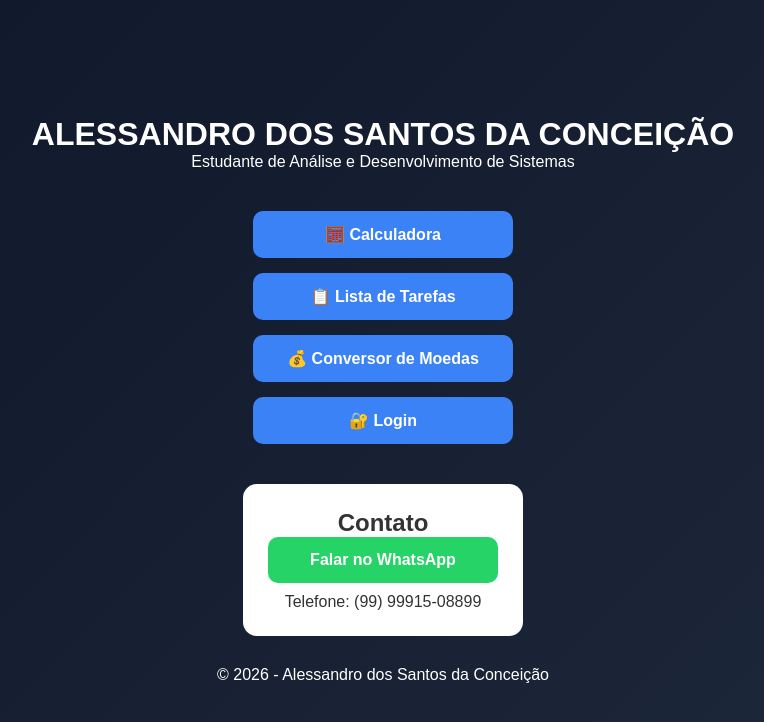
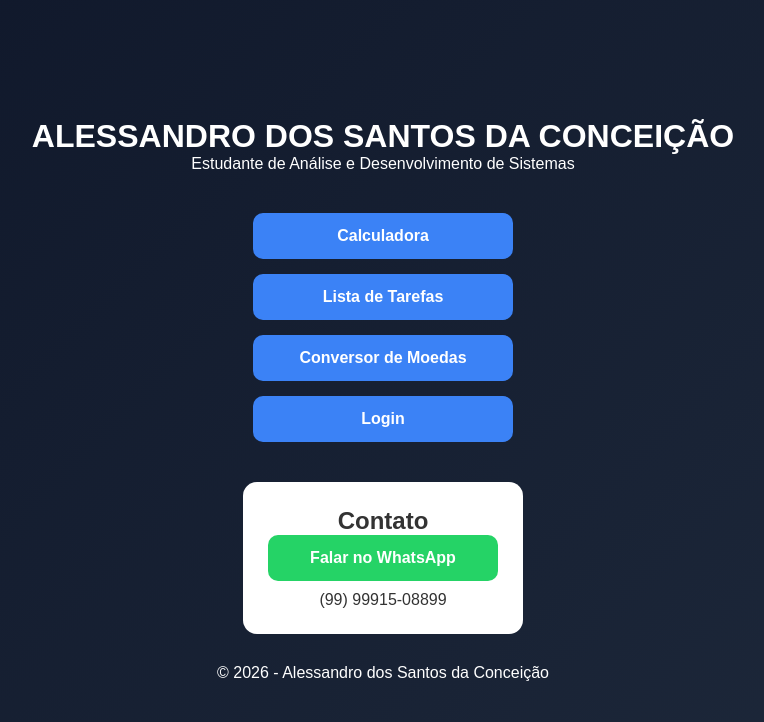
Before and after one commit to Alessandrodev-prog/meu-portfolio, a plain HTML site: page index.html in a window 1280 px wide. Shown: the whole page, without its empty margins (257-1021 px from the left). Drawn offline with Linux system fonts and the light colour scheme.

Commit message:
Update index.html

```diff
--- a/index.html
+++ b/index.html
@@ -4,7 +4,7 @@
 <meta charset="UTF-8">
 <meta name="viewport" content="width=device-width, initial-scale=1.0">
 
-<title>Portfólio - Alessandro</title>
+<title>Portfólio Profissional</title>
 
 <link rel="stylesheet" href="style.css">
 </head>
@@ -12,46 +12,40 @@
 <body>
 
 <header>
-
 <h1>ALESSANDRO DOS SANTOS DA CONCEIÇÃO</h1>
 <p>Estudante de Análise e Desenvolvimento de Sistemas</p>
-
 </header>
 
 
-<section class="menu">
+<nav class="menu">
 
-<a href="./calculadora-js/index.html" target="_blank">🧮 Calculadora</a>
+<a href="./calculadora-js/">Calculadora</a>
 
-<a href="./lista-tarefas/index.html" target="_blank">📋 Lista de Tarefas</a>
+<a href="./lista-tarefas/">Lista de Tarefas</a>
 
-<a href="./Conversor-moedas/index.html" target="_blank">💰 Conversor de Moedas</a>
+<a href="./conversor-moedas/">Conversor de Moedas</a>
 
-<a href="./Login-simples/index.html" target="_blank">🔐 Login</a>
+<a href="./login-simples/">Login</a>
 
-</section>
+</nav>
 
 
 <section class="contato">
 
 <h2>Contato</h2>
 
-<a
-class="whatsapp"
+<a class="whatsapp"
 href="https://wa.me/5599991508899"
 target="_blank">
 Falar no WhatsApp
 </a>
 
-<p>Telefone: (99) 99915-08899</p>
+<p>(99) 99915-08899</p>
 
 </section>
 
-
 <footer>
-
 <p>© 2026 - Alessandro dos Santos da Conceição</p>
-
 </footer>
 
 <script src="script.js"></script>
```
